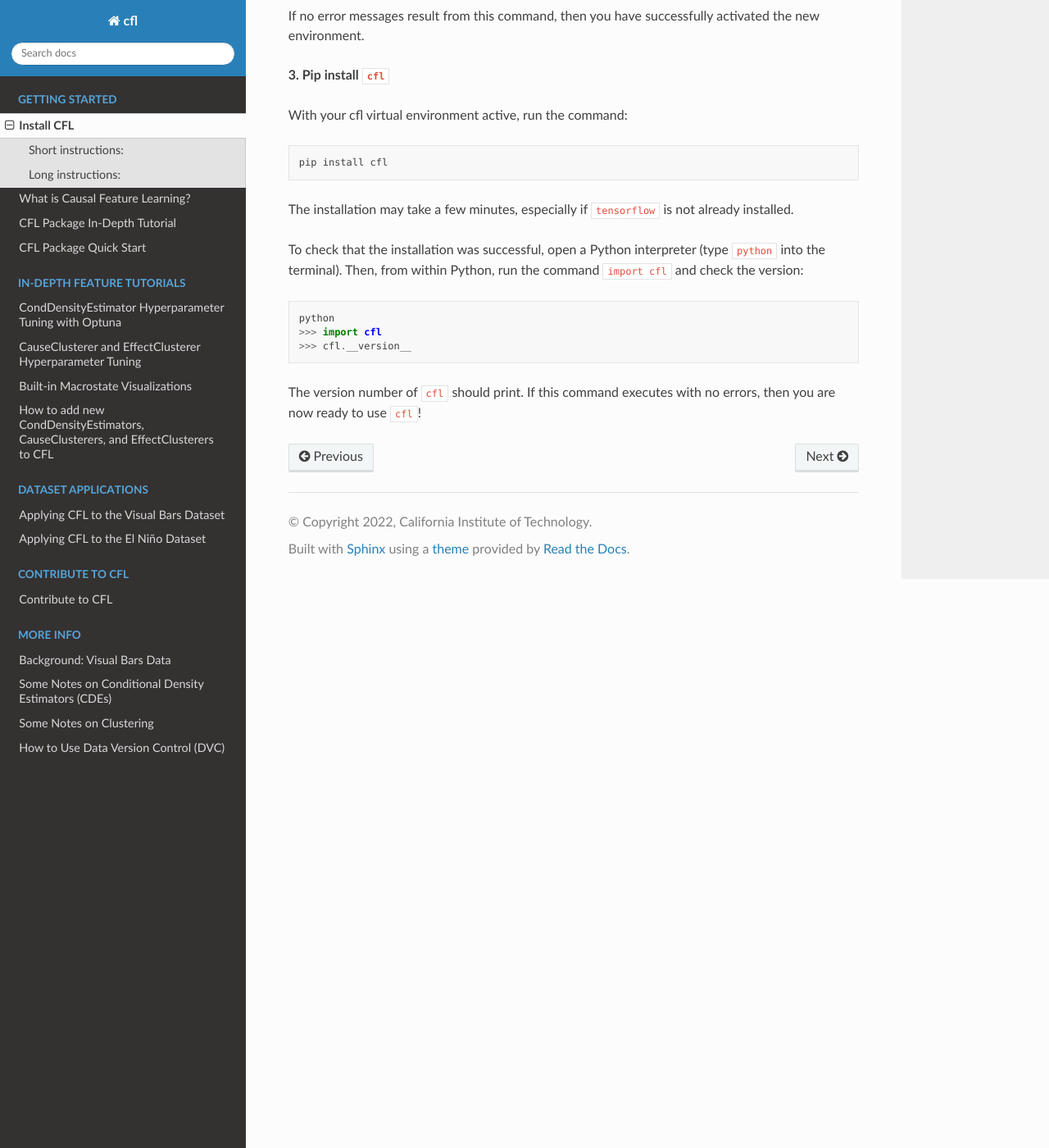
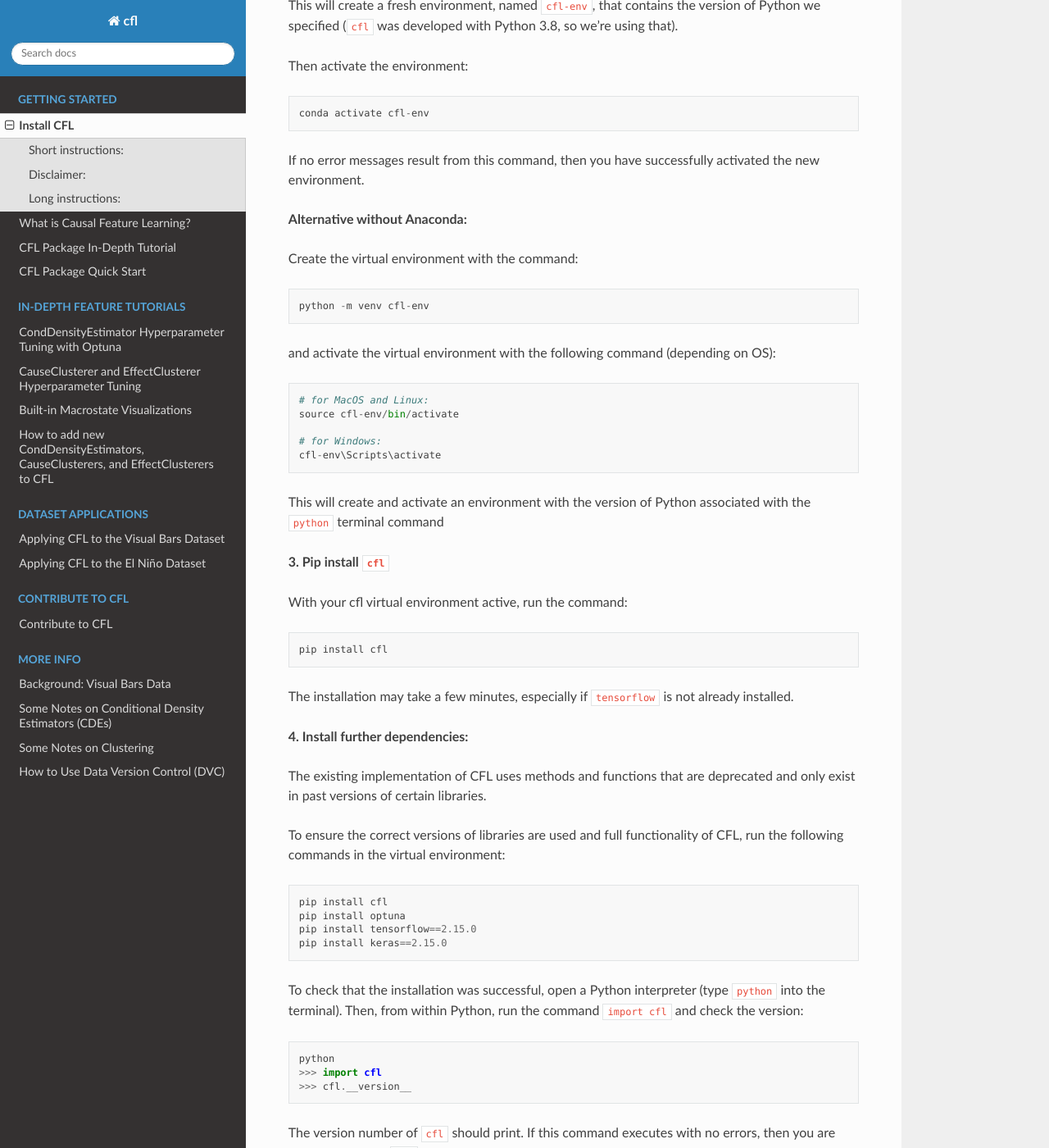
Before and after one commit to eberharf/cfl, a Sphinx documentation site: the page built from docs/source/getting_started/SETUP.md, in a window 1280 px wide and 1400 px high, scrolled down 1022 px. Shown: the whole window at 82% size. Built offline with Sphinx 7.4.7 and the Read the Docs theme 3.1.0, drawn with Linux system fonts in a browser that asks for light colours; some of the changed text lies outside the part shown.

Commit message:
updated 'install CFL' page to include instructions for installing old library versions

````diff
--- a/docs/source/getting_started/SETUP.md
+++ b/docs/source/getting_started/SETUP.md
@@ -7,6 +7,13 @@ With Python 3.7-3.8:
 ```
 pip install cfl
 ```
+
+## Disclaimer:
+
+The existing implementation of CFL uses methods and functions that are deprecated and
+only exist in past versions of certain libraries.
+
+To ensure functionality of CFL, follow the long instructions below.
 
 ## Long instructions:
 
@@ -46,6 +53,27 @@ conda activate cfl-env
 If no error messages result from this command, then you have successfully
 activated the new environment.
 
+**Alternative without Anaconda:**
+
+Create the virtual environment with the command:
+
+```
+python -m venv cfl-env
+```
+
+and activate the virtual environment with the following command (depending on OS):
+
+```
+# for MacOS and Linux:
+source cfl-env/bin/activate
+
+# for Windows:
+cfl-env\Scripts\activate
+```
+
+This will create and activate an environment with the version of Python associated
+with the `python` terminal command
+
 
 **3. Pip install `cfl`**
 
@@ -57,6 +85,21 @@ pip install cfl
 
 The installation may take a few minutes, especially if `tensorflow` is not
 already installed.
+
+**4. Install further dependencies:**
+
+The existing implementation of CFL uses methods and functions that are deprecated and
+only exist in past versions of certain libraries.
+
+To ensure the correct versions of libraries are used and full functionality of CFL,
+run the following commands in the virtual environment:
+
+```
+pip install cfl
+pip install optuna
+pip install tensorflow==2.15.0
+pip install keras==2.15.0
+```
 
 To check that the installation was successful, open a Python interpreter (type
 `python` into the terminal). Then, from within Python, run the command `import
@@ -70,7 +113,6 @@ python
 The version number of `cfl` should print. If this command executes with no
 errors, then you are now ready to use `cfl`!
 
-
 <!-- ### Troubleshooting
 
 1. "`No matching distribution found for tensorflow>=2.4.0`"
````
